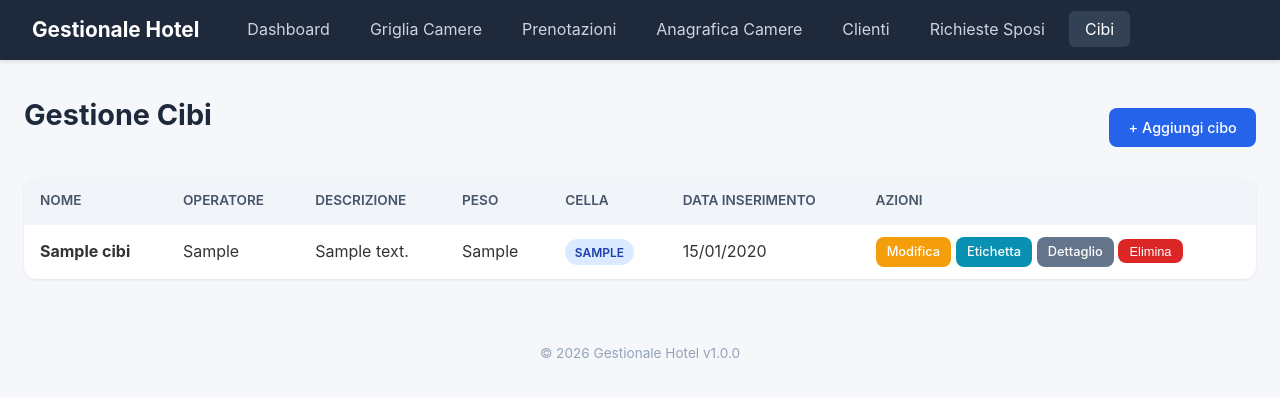
After one commit to geremiacastellani2-jpg/gestionaledefinitivo, a PHP site: page /pages/cibi.php in a window 1280 px wide. The commit adds this page. Shown: the top 397 px of the page. Run offline with PHP 8.4, Linux system fonts and the light colour scheme; tables that the repository leaves empty hold one stand-in row (values such as "Sample post").

Commit message:
feat: gestione cibi con CRUD, etichette QR e pagina dettaglio
- Tabella cibi con campi: operatore, nome, descrizione, peso, cella
- Pagina admin cibi.php con lista tabellare, aggiunta, modifica, elimina
- Pagina cibo-dettaglio.php raggiungibile via QR code per modifica/elimina
- Stampa etichetta con QR code che punta al dettaglio prodotto
- Dopo aggiunta nuovo cibo redirect automatico alla stampa etichetta
- Link Cibi nella navbar

https://claude.ai/code/session_011bbxptVXb6LusjZ3Mbjdbc

```diff
--- a/includes/functions.php
+++ b/includes/functions.php
@@ -278,6 +278,50 @@ function contaRichiesteNuove(): int {
     return (int)$db->query("SELECT COUNT(*) FROM richieste_sposi WHERE stato = 'nuova'")->fetchColumn();
 }
 
+// --- CIBI ---
+
+function getCibi(): array {
+    $db = getDB();
+    return $db->query('SELECT * FROM cibi ORDER BY nome')->fetchAll();
+}
+
+function getCibo(int $id): ?array {
+    $db = getDB();
+    $stmt = $db->prepare('SELECT * FROM cibi WHERE id = ?');
+    $stmt->execute([$id]);
+    return $stmt->fetch() ?: null;
+}
+
+function salvaCibo(array $data): int {
+    $db = getDB();
+    if (!empty($data['id'])) {
+        $stmt = $db->prepare('UPDATE cibi SET operatore=?, nome=?, descrizione=?, peso=?, cella=? WHERE id=?');
+        $stmt->execute([
+            $data['operatore'], $data['nome'], $data['descrizione'],
+            $data['peso'], $data['cella'], $data['id']
+        ]);
+        return (int)$data['id'];
+    } else {
+        $stmt = $db->prepare('INSERT INTO cibi (operatore, nome, descrizione, peso, cella) VALUES (?, ?, ?, ?, ?)');
+        $stmt->execute([
+            $data['operatore'], $data['nome'], $data['descrizione'],
+            $data['peso'], $data['cella']
+        ]);
+        return (int)$db->lastInsertId();
+    }
+}
+
+function eliminaCibo(int $id): bool {
+    $db = getDB();
+    $stmt = $db->prepare('DELETE FROM cibi WHERE id = ?');
+    return $stmt->execute([$id]);
+}
+
+function contaCibi(): int {
+    $db = getDB();
+    return (int)$db->query('SELECT COUNT(*) FROM cibi')->fetchColumn();
+}
+
 // --- UTILITA ---
 
 function e(string $str): string {
--- a/includes/header.php
+++ b/includes/header.php
@@ -24,6 +24,7 @@ $paginaCorrente = basename($_SERVER['PHP_SELF'], '.php');
         <li><a href="<?= BASE_URL ?>pages/camere.php" class="<?= $paginaCorrente === 'camere' ? 'active' : '' ?>">Anagrafica Camere</a></li>
         <li><a href="<?= BASE_URL ?>pages/clienti.php" class="<?= $paginaCorrente === 'clienti' ? 'active' : '' ?>">Clienti</a></li>
         <li><a href="<?= BASE_URL ?>pages/richieste.php" class="<?= $paginaCorrente === 'richieste' ? 'active' : '' ?>">Richieste Sposi</a></li>
+        <li><a href="<?= BASE_URL ?>pages/cibi.php" class="<?= $paginaCorrente === 'cibi' || $paginaCorrente === 'cibo-dettaglio' ? 'active' : '' ?>">Cibi</a></li>
     </ul>
 </nav>
 <main class="container">
--- /dev/null
+++ b/pages/cibi.php
@@ -0,0 +1,247 @@
+<?php
+$titoloPagina = 'Gestione Cibi';
+require_once __DIR__ . '/../includes/header.php';
+
+$azione = $_GET['azione'] ?? 'lista';
+
+// --- POST: Salva / Elimina ---
+if ($_SERVER['REQUEST_METHOD'] === 'POST') {
+    if (isset($_POST['salva'])) {
+        $id = salvaCibo([
+            'id' => $_POST['id'] ?? '',
+            'operatore' => trim($_POST['operatore']),
+            'nome' => trim($_POST['nome']),
+            'descrizione' => trim($_POST['descrizione']),
+            'peso' => trim($_POST['peso']),
+            'cella' => trim($_POST['cella']),
+        ]);
+        if (empty($_POST['id'])) {
+            setFlash('success', 'Cibo aggiunto. Puoi stampare l\'etichetta.');
+            redirect(BASE_URL . 'pages/cibi.php?azione=etichetta&id=' . $id);
+        } else {
+            setFlash('success', 'Cibo aggiornato.');
+            redirect(BASE_URL . 'pages/cibi.php');
+        }
+    }
+    if (isset($_POST['elimina'])) {
+        eliminaCibo((int)$_POST['id']);
+        setFlash('success', 'Cibo eliminato.');
+        redirect(BASE_URL . 'pages/cibi.php');
+    }
+}
+
+// --- VISTE ---
+if ($azione === 'lista'):
+    $cibi = getCibi();
+?>
+
+<div class="toolbar">
+    <h1>Gestione Cibi</h1>
+    <a href="?azione=nuovo" class="btn btn-primary">+ Aggiungi cibo</a>
+</div>
+
+<?php if (empty($cibi)): ?>
+    <div class="alert alert-info">Nessun cibo registrato.</div>
+<?php else: ?>
+<table class="table">
+    <thead>
+        <tr>
+            <th>Nome</th>
+            <th>Operatore</th>
+            <th>Descrizione</th>
+            <th>Peso</th>
+            <th>Cella</th>
+            <th>Data inserimento</th>
+            <th>Azioni</th>
+        </tr>
+    </thead>
+    <tbody>
+    <?php foreach ($cibi as $cibo): ?>
+        <tr>
+            <td><strong><?= e($cibo['nome']) ?></strong></td>
+            <td><?= e($cibo['operatore']) ?></td>
+            <td><?= e($cibo['descrizione'] ?: '-') ?></td>
+            <td><?= e($cibo['peso']) ?></td>
+            <td><span class="badge badge-confermata"><?= e($cibo['cella']) ?></span></td>
+            <td><?= date('d/m/Y', strtotime($cibo['created_at'])) ?></td>
+            <td class="azioni-cell">
+                <a href="?azione=modifica&id=<?= $cibo['id'] ?>" class="btn btn-sm btn-warning">Modifica</a>
+                <a href="?azione=etichetta&id=<?= $cibo['id'] ?>" class="btn btn-sm btn-info">Etichetta</a>
+                <a href="<?= BASE_URL ?>pages/cibo-dettaglio.php?id=<?= $cibo['id'] ?>" class="btn btn-sm btn-secondary">Dettaglio</a>
+                <form method="POST" style="display:inline;" onsubmit="return confirm('Eliminare questo cibo?')">
+                    <input type="hidden" name="id" value="<?= $cibo['id'] ?>">
+                    <button type="submit" name="elimina" class="btn btn-sm btn-danger">Elimina</button>
+                </form>
+            </td>
+        </tr>
+    <?php endforeach; ?>
+    </tbody>
+</table>
+<?php endif; ?>
+
+<?php elseif ($azione === 'nuovo' || $azione === 'modifica'):
+    $cibo = null;
+    if ($azione === 'modifica' && isset($_GET['id'])) {
+        $cibo = getCibo((int)$_GET['id']);
+        if (!$cibo) {
+            setFlash('error', 'Cibo non trovato.');
+            redirect(BASE_URL . 'pages/cibi.php');
+        }
+    }
+?>
+
+<h1><?= $cibo ? 'Modifica' : 'Nuovo' ?> Cibo</h1>
+
+<form method="POST" class="form">
+    <?php if ($cibo): ?>
+        <input type="hidden" name="id" value="<?= $cibo['id'] ?>">
+    <?php endif; ?>
+
+    <div class="form-row">
+        <div class="form-group">
+            <label>Operatore *</label>
+            <input type="text" name="operatore" required value="<?= e($cibo['operatore'] ?? '') ?>" placeholder="Nome operatore">
+        </div>
+        <div class="form-group">
+            <label>Nome cibo *</label>
+            <input type="text" name="nome" required value="<?= e($cibo['nome'] ?? '') ?>" placeholder="Es. Lasagna, Tiramisù...">
+        </div>
+    </div>
+
+    <div class="form-group">
+        <label>Descrizione</label>
+        <textarea name="descrizione" rows="3" placeholder="Descrizione del prodotto, ingredienti..."><?= e($cibo['descrizione'] ?? '') ?></textarea>
+    </div>
+
+    <div class="form-row">
+        <div class="form-group">
+            <label>Peso *</label>
+            <input type="text" name="peso" required value="<?= e($cibo['peso'] ?? '') ?>" placeholder="Es. 500g, 1.2kg">
+        </div>
+        <div class="form-group">
+            <label>Cella *</label>
+            <input type="text" name="cella" required value="<?= e($cibo['cella'] ?? '') ?>" placeholder="Es. A1, B3, Frigo-2">
+        </div>
+    </div>
+
+    <div style="display:flex; gap:0.5rem; margin-top:1rem;">
+        <button type="submit" name="salva" class="btn btn-primary"><?= $cibo ? 'Aggiorna' : 'Aggiungi' ?></button>
+        <a href="<?= BASE_URL ?>pages/cibi.php" class="btn btn-secondary">Annulla</a>
+    </div>
+</form>
+
+<?php elseif ($azione === 'etichetta'):
+    $cibo = getCibo((int)$_GET['id']);
+    if (!$cibo) {
+        setFlash('error', 'Cibo non trovato.');
+        redirect(BASE_URL . 'pages/cibi.php');
+    }
+    $urlProdotto = (isset($_SERVER['HTTPS']) ? 'https' : 'http') . '://' . $_SERVER['HTTP_HOST'] . BASE_URL . 'pages/cibo-dettaglio.php?id=' . $cibo['id'];
+    $qrUrl = 'https://api.qrserver.com/v1/create-qr-code/?size=200x200&data=' . urlencode($urlProdotto);
+?>
+
+<div class="toolbar">
+    <h1>Etichetta: <?= e($cibo['nome']) ?></h1>
+    <div style="display:flex; gap:0.5rem;">
+        <button class="btn btn-primary" onclick="stampaEtichetta()">Stampa etichetta</button>
+        <a href="<?= BASE_URL ?>pages/cibi.php" class="btn btn-secondary">Torna alla lista</a>
+    </div>
+</div>
+
+<div class="etichetta-preview" id="etichettaPreview">
+    <div class="etichetta-card">
+        <div class="etichetta-qr">
+            <img src="<?= e($qrUrl) ?>" alt="QR Code" width="150" height="150">
+        </div>
+        <div class="etichetta-info">
+            <div class="etichetta-nome"><?= e($cibo['nome']) ?></div>
+            <div class="etichetta-dettagli">
+                <span><strong>Peso:</strong> <?= e($cibo['peso']) ?></span>
+                <span><strong>Cella:</strong> <?= e($cibo['cella']) ?></span>
+            </div>
+            <div class="etichetta-dettagli">
+                <span><strong>Operatore:</strong> <?= e($cibo['operatore']) ?></span>
+                <span><strong>Data:</strong> <?= date('d/m/Y', strtotime($cibo['created_at'])) ?></span>
+            </div>
+            <?php if ($cibo['descrizione']): ?>
+                <div class="etichetta-desc"><?= e($cibo['descrizione']) ?></div>
+            <?php endif; ?>
+        </div>
+    </div>
+</div>
+
+<style>
+    .etichetta-preview {
+        display: flex;
+        justify-content: center;
+        margin-top: 2rem;
+    }
+    .etichetta-card {
+        background: #fff;
+        border: 2px solid #1e293b;
+        border-radius: 12px;
+        padding: 1.5rem;
+        display: flex;
+        gap: 1.5rem;
+        align-items: center;
+        max-width: 500px;
+        width: 100%;
+        box-shadow: 0 4px 12px rgba(0,0,0,0.1);
+    }
+    .etichetta-qr {
+        flex-shrink: 0;
+    }
+    .etichetta-qr img {
+        border-radius: 8px;
+        border: 1px solid #e2e8f0;
+    }
+    .etichetta-info {
+        flex: 1;
+    }
+    .etichetta-nome {
+        font-size: 1.4rem;
+        font-weight: 800;
+        color: #1e293b;
+        margin-bottom: 0.5rem;
+        border-bottom: 2px solid #e2e8f0;
+        padding-bottom: 0.4rem;
+    }
+    .etichetta-dettagli {
+        display: flex;
+        gap: 1rem;
+        font-size: 0.9rem;
+        color: #475569;
+        margin-bottom: 0.3rem;
+    }
+    .etichetta-desc {
+        font-size: 0.8rem;
+        color: #64748b;
+        margin-top: 0.5rem;
+        font-style: italic;
+    }
+
+    @media print {
+        body * { visibility: hidden; }
+        .etichetta-preview, .etichetta-preview * { visibility: visible; }
+        .etichetta-preview {
+            position: absolute;
+            left: 0;
+            top: 0;
+            margin: 0;
+        }
+        .etichetta-card {
+            border: 2px solid #000;
+            box-shadow: none;
+        }
+    }
+</style>
+
+<script>
+function stampaEtichetta() {
+    window.print();
+}
+</script>
+
+<?php endif; ?>
+
+<?php require_once __DIR__ . '/../includes/footer.php'; ?>
```
Also changed, not shown: pages/cibo-dettaglio.php (added, +130 -0 lines), sql/schema.sql (+11 -0 lines).
